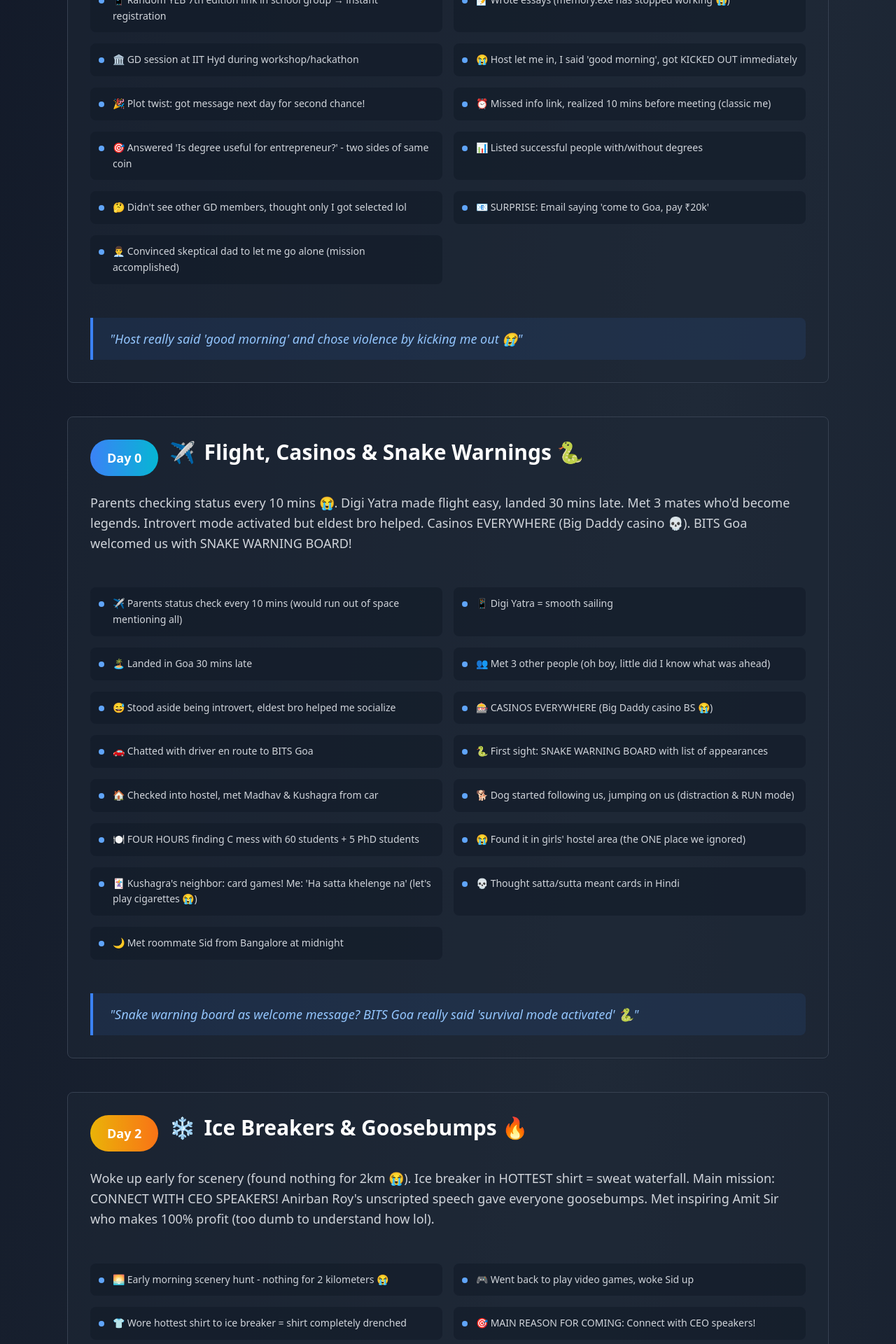
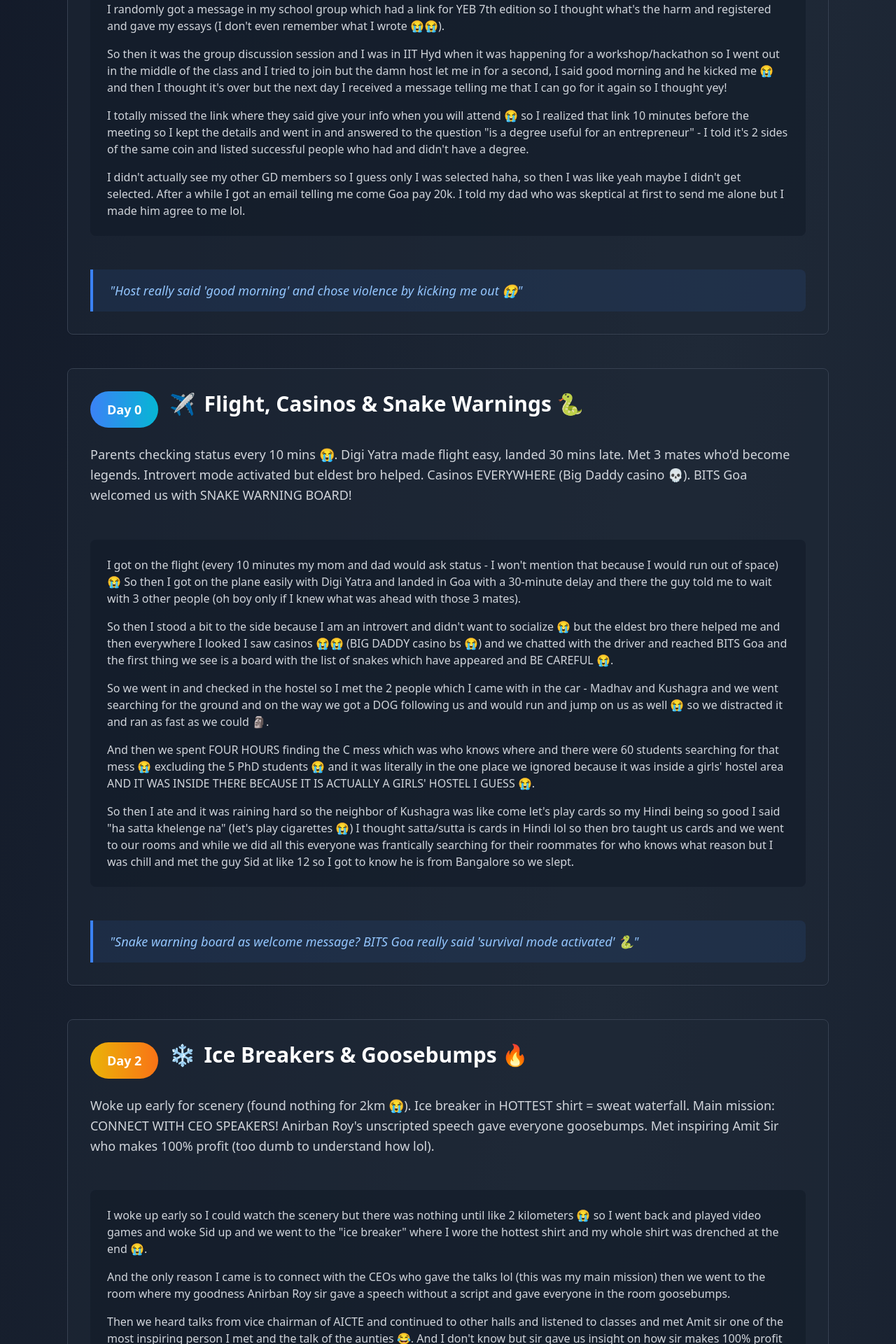
Before and after one commit to omtanmay/goa, a React (Vite) app: page / in a window 1280 px wide. Shown: the part 1340-3260 px from the top of the page at 70% size. Built offline with nearby package versions, Linux system fonts and the light colour scheme.

Commit message:
Refactor: Replace bullet points with paragraphs
Update the TimelineSection component to display the detailed information in well-spaced paragraphs instead of bullet points.

```diff
--- a/src/components/TimelineSection.tsx
+++ b/src/components/TimelineSection.tsx
@@ -7,19 +7,13 @@ const timelineData = [
     title: "Random Registration & Chaos 📱",
     emoji: "🎲",
     summary: "Got a random YEB link in school group → registered without thinking (don't even remember what I wrote 😭). GD session at IIT Hyderabad went terribly - host kicked me out after saying 'good morning' 💀. Got second chance, missed the info link, realized 10 mins before meeting!",
-    details: [
-      "📱 Random YEB 7th edition link in school group → instant registration",
-      "📝 Wrote essays (memory.exe has stopped working 😭)",
-      "🏛️ GD session at IIT Hyd during workshop/hackathon",
-      "😭 Host let me in, I said 'good morning', got KICKED OUT immediately",
-      "🎉 Plot twist: got message next day for second chance!",
-      "⏰ Missed info link, realized 10 mins before meeting (classic me)",
-      "🎯 Answered 'Is degree useful for entrepreneur?' - two sides of same coin",
-      "📊 Listed successful people with/without degrees",
-      "🤔 Didn't see other GD members, thought only I got selected lol",
-      "📧 SURPRISE: Email saying 'come to Goa, pay ₹20k'",
-      "👨‍💼 Convinced skeptical dad to let me go alone (mission accomplished)"
-    ],
+    details: `I randomly got a message in my school group which had a link for YEB 7th edition so I thought what's the harm and registered and gave my essays (I don't even remember what I wrote 😭😭).
+
+    So then it was the group discussion session and I was in IIT Hyd when it was happening for a workshop/hackathon so I went out in the middle of the class and I tried to join but the damn host let me in for a second, I said good morning and he kicked me 😭 and then I thought it's over but the next day I received a message telling me that I can go for it again so I thought yey!
+
+    I totally missed the link where they said give your info when you will attend 😭 so I realized that link 10 minutes before the meeting so I kept the details and went in and answered to the question "is a degree useful for an entrepreneur" - I told it's 2 sides of the same coin and listed successful people who had and didn't have a degree.
+
+    I didn't actually see my other GD members so I guess only I was selected haha, so then I was like yeah maybe I didn't get selected. After a while I got an email telling me come Goa pay 20k. I told my dad who was skeptical at first to send me alone but I made him agree to me lol.`,
     quote: "Host really said 'good morning' and chose violence by kicking me out 😭",
     color: "from-red-500 to-orange-500"
   },
@@ -28,23 +22,15 @@ const timelineData = [
     title: "Flight, Casinos & Snake Warnings 🐍",
     emoji: "✈️",
     summary: "Parents checking status every 10 mins 😭. Digi Yatra made flight easy, landed 30 mins late. Met 3 mates who'd become legends. Introvert mode activated but eldest bro helped. Casinos EVERYWHERE (Big Daddy casino 💀). BITS Goa welcomed us with SNAKE WARNING BOARD!",
-    details: [
-      "✈️ Parents status check every 10 mins (would run out of space mentioning all)",
-      "📱 Digi Yatra = smooth sailing",
-      "🏝️ Landed in Goa 30 mins late",
-      "👥 Met 3 other people (oh boy, little did I know what was ahead)",
-      "😅 Stood aside being introvert, eldest bro helped me socialize",
-      "🎰 CASINOS EVERYWHERE (Big Daddy casino BS 😭)",
-      "🚗 Chatted with driver en route to BITS Goa",
-      "🐍 First sight: SNAKE WARNING BOARD with list of appearances",
-      "🏠 Checked into hostel, met Madhav & Kushagra from car",
-      "🐕 Dog started following us, jumping on us (distraction & RUN mode)",
-      "🍽️ FOUR HOURS finding C mess with 60 students + 5 PhD students",
-      "😭 Found it in girls' hostel area (the ONE place we ignored)",
-      "🃏 Kushagra's neighbor: card games! Me: 'Ha satta khelenge na' (let's play cigarettes 😭)",
-      "💀 Thought satta/sutta meant cards in Hindi",
-      "🌙 Met roommate Sid from Bangalore at midnight"
-    ],
+    details: `I got on the flight (every 10 minutes my mom and dad would ask status - I won't mention that because I would run out of space) 😭 So then I got on the plane easily with Digi Yatra and landed in Goa with a 30-minute delay and there the guy told me to wait with 3 other people (oh boy only if I knew what was ahead with those 3 mates).
+
+    So then I stood a bit to the side because I am an introvert and didn't want to socialize 😭 but the eldest bro there helped me and then everywhere I looked I saw casinos 😭😭 (BIG DADDY casino bs 😭) and we chatted with the driver and reached BITS Goa and the first thing we see is a board with the list of snakes which have appeared and BE CAREFUL 😭.
+
+    So we went in and checked in the hostel so I met the 2 people which I came with in the car - Madhav and Kushagra and we went searching for the ground and on the way we got a DOG following us and would run and jump on us as well 😭 so we distracted it and ran as fast as we could 🗿.
+
+    And then we spent FOUR HOURS finding the C mess which was who knows where and there were 60 students searching for that mess 😭 excluding the 5 PhD students 😭 and it was literally in the one place we ignored because it was inside a girls' hostel area AND IT WAS INSIDE THERE BECAUSE IT IS ACTUALLY A GIRLS' HOSTEL I GUESS 😭.
+
+    So then I ate and it was raining hard so the neighbor of Kushagra was like come let's play cards so my Hindi being so good I said "ha satta khelenge na" (let's play cigarettes 😭) I thought satta/sutta is cards in Hindi lol so then bro taught us cards and we went to our rooms and while we did all this everyone was frantically searching for their roommates for who knows what reason but I was chill and met the guy Sid at like 12 so I got to know he is from Bangalore so we slept.`,
     quote: "Snake warning board as welcome message? BITS Goa really said 'survival mode activated' 🐍",
     color: "from-blue-500 to-cyan-500"
   },
@@ -53,18 +39,13 @@ const timelineData = [
     title: "Ice Breakers & Goosebumps 🔥",
     emoji: "❄️",
     summary: "Woke up early for scenery (found nothing for 2km 😭). Ice breaker in HOTTEST shirt = sweat waterfall. Main mission: CONNECT WITH CEO SPEAKERS! Anirban Roy's unscripted speech gave everyone goosebumps. Met inspiring Amit Sir who makes 100% profit (too dumb to understand how lol).",
-    details: [
-      "🌅 Early morning scenery hunt - nothing for 2 kilometers 😭",
-      "🎮 Went back to play video games, woke Sid up",
-      "👕 Wore hottest shirt to ice breaker = shirt completely drenched",
-      "🎯 MAIN REASON FOR COMING: Connect with CEO speakers!",
-      "🎤 Anirban Roy sir's unscripted speech = instant goosebumps for everyone",
-      "👔 Vice Chairman of AICTE dropped wisdom bombs",
-      "⭐ Met Amit Sir - most inspiring person & talk of the aunties 😂",
-      "💰 Sir shared 100% profit secrets (I'm too dumb to understand lol)",
-      "🔬 PCB activity = BEST SESSION of YEB",
-      "🌙 Didn't sleep till 4 AM (sleep is overrated anyway)"
-    ],
+    details: `I woke up early so I could watch the scenery but there was nothing until like 2 kilometers 😭 so I went back and played video games and woke Sid up and we went to the "ice breaker" where I wore the hottest shirt and my whole shirt was drenched at the end 😭.
+
+    And the only reason I came is to connect with the CEOs who gave the talks lol (this was my main mission) then we went to the room where my goodness Anirban Roy sir gave a speech without a script and gave everyone in the room goosebumps.
+
+    Then we heard talks from vice chairman of AICTE and continued to other halls and listened to classes and met Amit sir one of the most inspiring person I met and the talk of the aunties 😂. And I don't know but sir gave us insight on how sir makes 100% profit from his competitors but I am too dumb to understand lol.
+
+    And we ended the day with an activity with PCBs and best session of YEB and we didn't sleep till 4 AM :)`,
     quote: "Anirban Roy really delivered unscripted goosebumps while I was drowning in shirt sweat 💦",
     color: "from-yellow-500 to-orange-500"
   },
@@ -73,14 +54,9 @@ const timelineData = [
     title: "Rasgulla Patents & Internship Hunting 💡",
     emoji: "🍬",
     summary: "More classes and speeches, but Amit Sir's energy stole the show! In Shalini Ma'am's class, asked if I could patent rasgulla recipe 🗿. Slid into Farheen Sayed Ma'am's DMs for internship (need that dough for college apps 😋). Pretty sure I got ghosted lol. Mentoring with Abhishek Sir was fire!",
-    details: [
-      "📚 Day continued with classes and speeches",
-      "⚡ Main highlight: Amit Sir's speeches and ENERGY",
-      "🍬 Asked Shalini Ma'am about patenting rasgulla recipe 🗿",
-      "💼 Asked Farheen Sayed Ma'am for internship (college application dough needed 😋)",
-      "👻 Think I got ghosted (internship request status: pending/dead)",
-      "👨‍🏫 Mentoring session with Abhishek Sir = pure fun"
-    ],
+    details: `The day continued with classes, speeches and all but the main highlight? Amit sir's speeches and his energy! In Shalini ma'am's class I asked if I could patent rasgulla recipe 🗿.
+
+    And then I asked Farheen Sayed ma'am for an internship because I need that dough for my college application am I right 😋😋 (I think I have been ghosted lol). Mentoring session was fun with Abhishek sir!`,
     quote: "Me asking about rasgulla patents while hunting for internships - priorities? What priorities? 🗿",
     color: "from-teal-500 to-green-500"
   },
@@ -89,12 +65,9 @@ const timelineData = [
     title: "Goa Exploration (Sort Of) 🏖️",
     emoji: "⛪",
     summary: "WE WENT TO GOAAAAA 🗿🗿 Visited Baby Jesus Church and uhh... wait, that's all we did 😢. Speedrun tourism at its finest!",
-    details: [
-      "🏖️ Finally went to actual Goa (excitement level: maximum)",
-      "⛪ Visited Baby Jesus Church",
-      "😢 And that's literally all we did",
-      "⏰ Goa speedrun completed (world record attempt?)"
-    ],
+    details: `WE WENT TO GOAAAAA 🗿🗿 We went to Baby Jesus and uhh wait... that's all we did 😢
+
+    Honestly, it felt like the shortest Goa experience ever. We barely scratched the surface of what this beautiful place has to offer, but hey, at least we can say we went to Goa!`,
     quote: "Goa trip summary: Baby Jesus Church. That's it. That's the tweet. 😢",
     color: "from-purple-500 to-pink-500"
   },
@@ -103,15 +76,11 @@ const timelineData = [
     title: "Hackathon Hell & Monster Energy ⚡",
     emoji: "💻",
     summary: "HELL HELL HELL MONSTER MONSTER MONSTER (energy drink) 🔥. Hackathon = GGs 0-10 easy loss. Wasted sleep AND Monster! Had to represent company with 3 products, different systems, different delivery - ALL IN 3 MINUTES! First to pitch when projector setup took 1 MINUTE 😭",
-    details: [
-      "⚡ MONSTER ENERGY MODE: ACTIVATED",
-      "💻 Hackathon difficulty: HELL level",
-      "📊 Mission impossible: 3 products, 3 different systems, 3 different delivery methods",
-      "⏰ Time limit: 3 MINUTES for everything",
-      "😭 Plot twist: First to pitch when projector setup ate 1 minute",
-      "🎯 Result: GGs 0-10, easy loss",
-      "💸 Casualties: Sleep + Monster energy drink"
-    ],
+    details: `HELL HELL HELL MONSTER MONSTER MONSTER (energy drink) 🔥 Hackathon GGs 0-10 easy loss wasted my sleep and Monster...
+
+    Imagine representing your company with 3 products with each having different system and customer delivery system IN THREEEEE MINUTES AND YOU'RE THE FIRST PERSON TO PITCH WHERE THE PROJECTOR SETUP TAKES 1 MINUTE...
+
+    It was absolutely chaotic and I felt completely unprepared, but somehow we managed to get through it. The whole experience was a blur of caffeine, panic, and rapid-fire presentations.`,
     quote: "3 products in 3 minutes with broken projector? Challenge impossible level unlocked 💀",
     color: "from-red-600 to-orange-600"
   },
@@ -120,16 +89,11 @@ const timelineData = [
     title: "VC Meetings & Gala Madness 🎉",
     emoji: "💰",
     summary: "Met Shyam Menon Sir (VC legend) - gonna pitch my kickass startup for ₹69 crore funding 🗿. Thinkerbell Labs CEO's stories + personal data collection ideas = new way of thinking unlocked! My favorite color is now chrome white 🗿. Gala dinner dance floor domination after app dev brainstorming!",
-    details: [
-      "💼 Met Shyam Menon Sir - VC extraordinaire",
-      "💰 Master plan: Pitch kickass startup for ₹69 crore funding 🗿",
-      "🧠 Thinkerbell Labs CEO = mind blown with stories",
-      "📊 Personal data collection discussions = new thinking paradigm",
-      "⚪ Character development: Favorite color now chrome white 🗿",
-      "📱 App dev brainstorming activity (my favorite part!)",
-      "💃 Gala dinner = danced like HELL",
-      "✈️ Flew back home with Hyderabad squad"
-    ],
+    details: `We met Shyam Menon sir a VC (gonna pitch my kickass startup to you sir be careful my funding req?? it's 69 crore 🗿) and the CEO of Thinkerbell Labs where sir's stories and the idea of personal data collection gave way to my new way of thinking (now my favorite color is chrome white 🗿).
+
+    We danced like hell in the gala dinner right after brainstorming at the app dev activity (my fav parts :)) and I went back home with some friends who are from Hyd as well.
+
+    The whole experience ended on such a high note - from meaningful conversations about entrepreneurship to letting loose on the dance floor. It felt like the perfect culmination of everything we'd learned and experienced over the past few days.`,
     quote: "From ₹69 crore funding dreams to chrome white obsession - what a character arc! 🗿",
     color: "from-indigo-500 to-purple-500"
   }
@@ -178,14 +142,15 @@ export const TimelineSection = () => {
                     {day.summary}
                   </p>
 
-                  {/* Detailed Timeline */}
-                  <div className="grid md:grid-cols-2 gap-4 mb-6">
-                    {day.details.map((detail, detailIndex) => (
-                      <div key={detailIndex} className="flex items-start gap-3 p-3 bg-gray-900/50 rounded-lg hover:bg-gray-900/70 transition-colors">
-                        <div className="w-2 h-2 bg-blue-400 rounded-full mt-2 flex-shrink-0"></div>
-                        <p className="text-gray-300 text-sm leading-relaxed">{detail}</p>
-                      </div>
-                    ))}
+                  {/* Detailed Story */}
+                  <div className="bg-gray-900/50 rounded-lg p-6 mb-6">
+                    <div className="text-gray-300 leading-relaxed space-y-4">
+                      {day.details.split('\n\n').map((paragraph, paragraphIndex) => (
+                        <p key={paragraphIndex} className="text-sm md:text-base">
+                          {paragraph.trim()}
+                        </p>
+                      ))}
+                    </div>
                   </div>
 
                   {/* Quote */}
```
